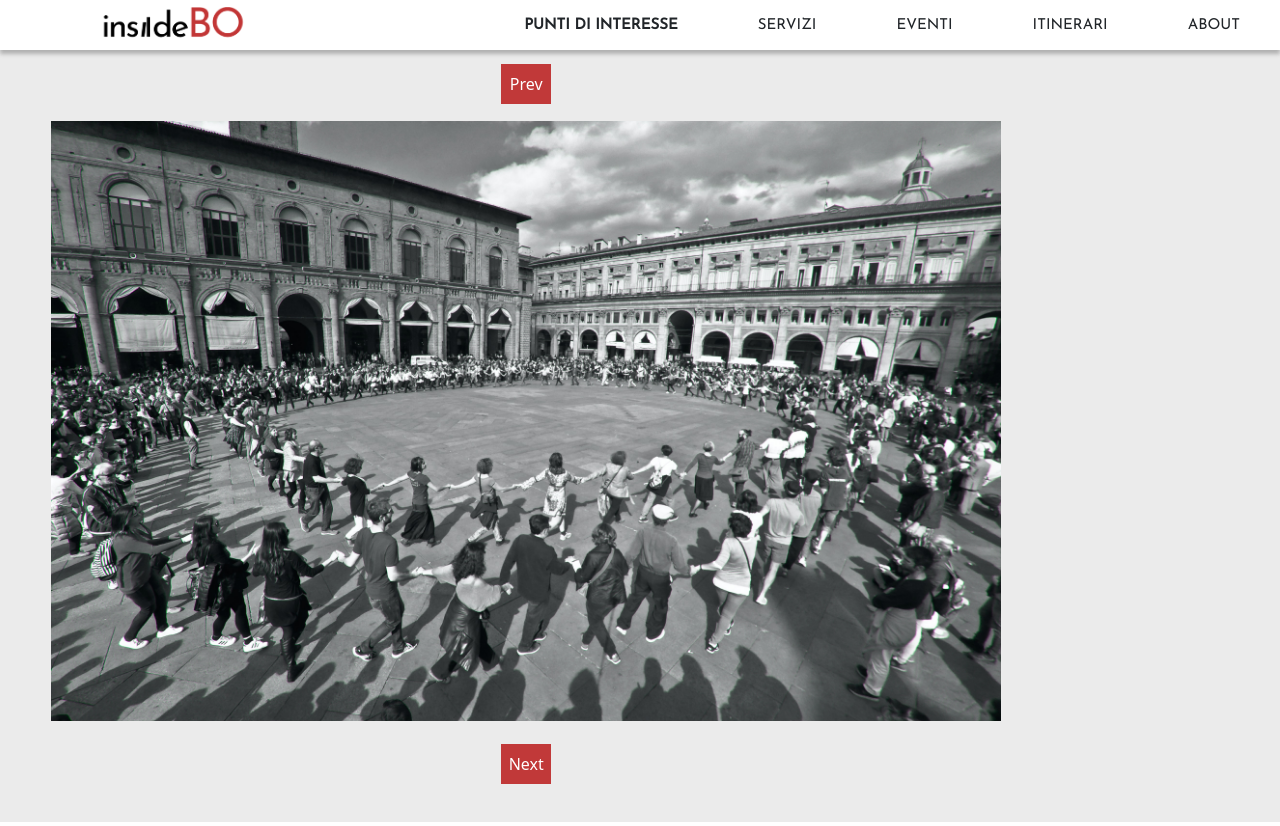
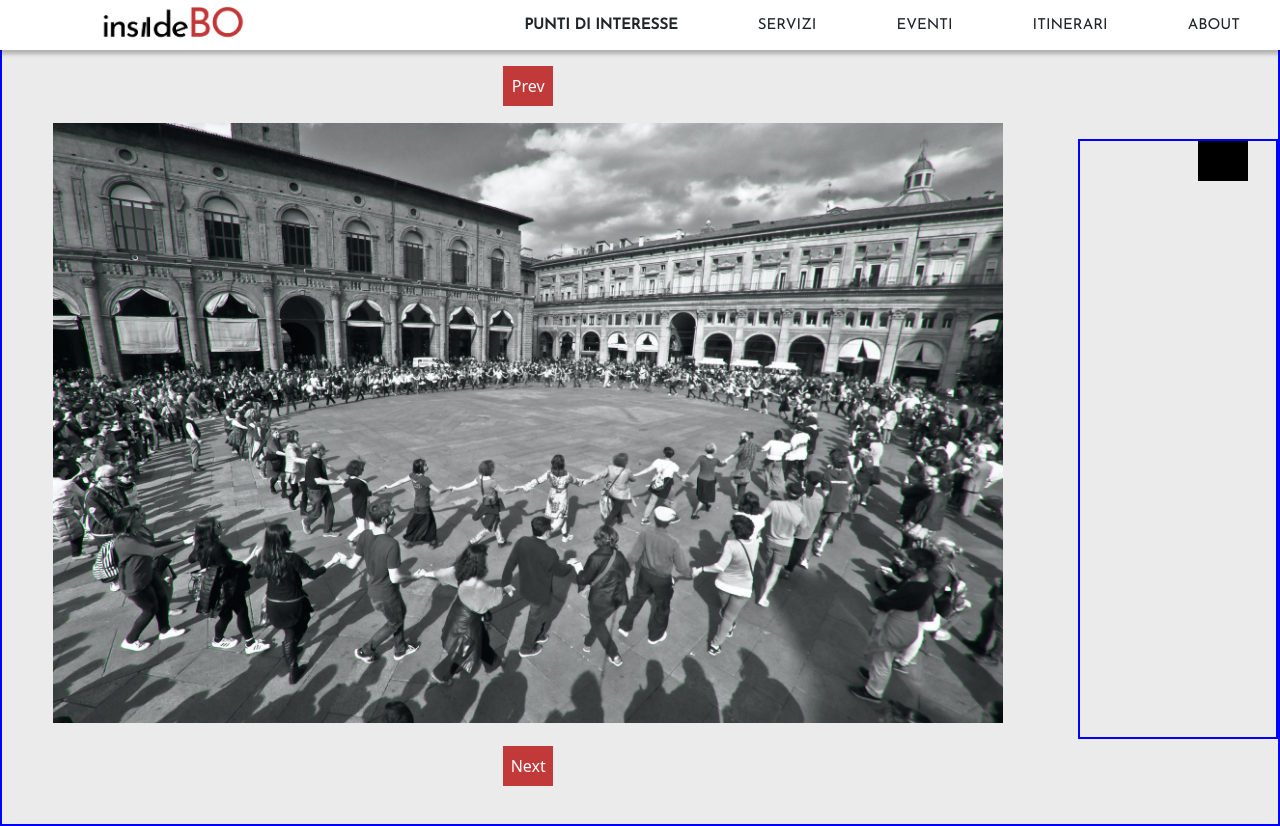
Before and after one commit to antonypascalino/HYPE_PROJECT_2021-22, a Nuxt app: page /App in a window 1280 px wide. Built offline with nearby package versions, Linux system fonts and the light colour scheme.

Commit message:
Created one working button of the list

```diff
--- a/components/Carousel.vue
+++ b/components/Carousel.vue
@@ -10,7 +10,6 @@
 export default {
   data() {
     return {
-
     }
   },
   methods: {
--- /dev/null
+++ b/components/CarouselIndicator.vue
@@ -0,0 +1,45 @@
+<template>
+  <button @click="change" class = "carousel-indicator">
+
+  </button>
+</template>
+
+<script>
+export default {
+  name: "Carousel-indicator",
+
+  data() {
+    return {
+
+    }
+  },
+  methods: {
+    change() {
+      this.$emit('change')
+    },
+  }
+}
+
+
+
+</script>
+
+<style>
+
+  .carousel-indicator {
+    position: absolute;
+    height: 40px;
+    width: 50px;
+    left: 60%;
+    background-color: black;
+    border: none;
+    color: white;
+    margin-left: 0;
+    padding: 0;
+  }
+
+  .carousel-indicator:hover {
+    background-color: #C13939;
+  }
+
+</style>
--- a/pages/App.vue
+++ b/pages/App.vue
@@ -2,6 +2,12 @@
   <div class="App">
     <TheHeader/>
     <div class="carouselDiv">
+      <div class="indicatorList">
+        <carousel-indicator
+          @change="change"
+          class = "carousel-inidcator"
+        />
+      </div>
       <carousel
         @next="next"
         @prev="prev"
@@ -58,6 +64,9 @@ export default {
       } else {
         this.visibleSlide--;
       }
+    },
+    change() {
+      this.visibleSlide = 2;
     }
   },
   components : {
@@ -74,6 +83,8 @@ export default {
     padding-top: 5%;
     padding-bottom: 3%;
     padding-left: 4%;
+    border: 2px solid blue;
+
   }
 
   carousel-slide {
@@ -104,4 +115,15 @@ export default {
     background-color: #EBEBEB;
   }
 
+  .indicatorList {
+    height: 600px;
+    width: 200px;
+    border: 2px solid blue;
+    position: relative;
+    overflow: hidden;
+    float: right;
+    margin-top: 6%;
+  }
+
+
 </style>
```
